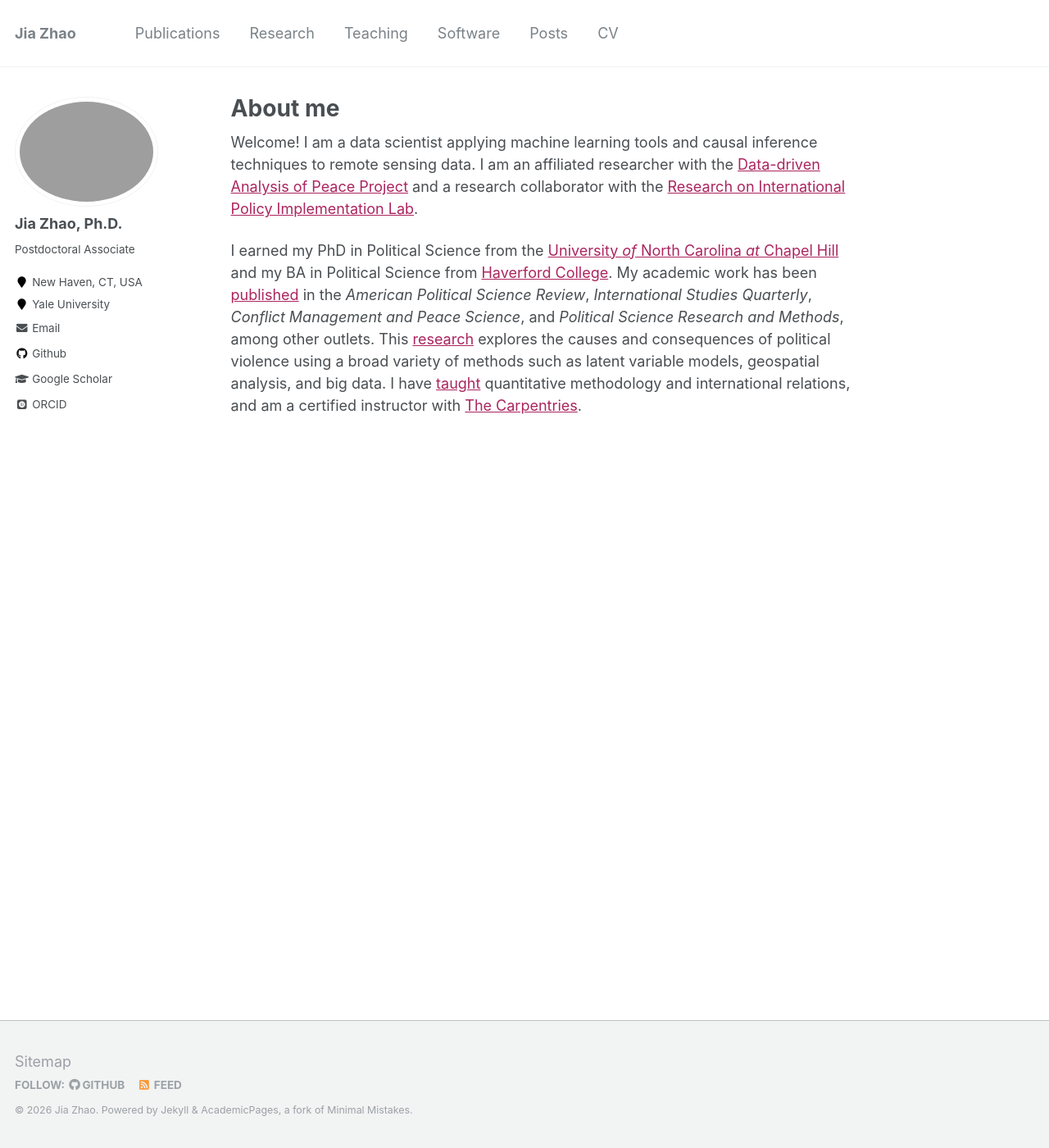
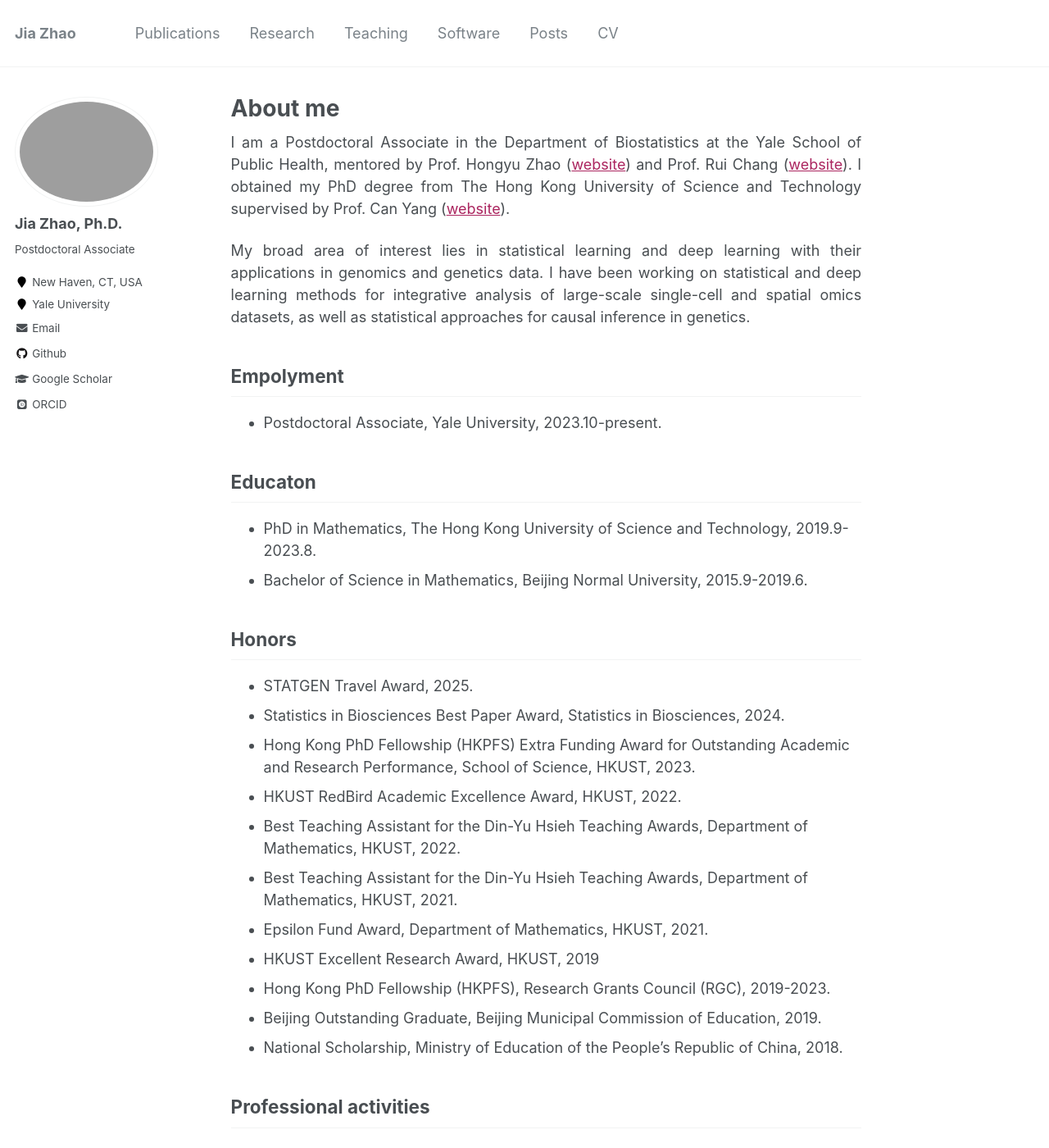
Before and after one commit to jiazhao97/jiazhao97.github.io, a Jekyll site: the page built from _pages/about.md, in a window 1280 px wide and 1400 px high. Shown: the whole window at 82% size. Built offline with Jekyll 4.4.1, drawn with Linux system fonts in a browser that asks for light colours; some web fonts are replaced; some of the changed text lies outside the part shown.

Commit message:
Update about.md

```diff
--- a/_pages/about.md
+++ b/_pages/about.md
@@ -8,21 +8,42 @@ redirect_from:
   - /about.html
 ---
 
-Welcome! I am a data scientist applying machine learning tools and causal
-inference techniques to remote sensing data. I am an affiliated
-researcher with the [Data-driven Analysis of Peace Project](https://dapp-lab.org)
-and a research collaborator with the
-[Research on International Policy Implementation Lab](https://bridgingthegapproject.org/ripil).
 
-I earned my PhD in Political Science from the
-[University *of* North Carolina *at* Chapel Hill](https://www.unc.edu) and my
-BA in Political Science from [Haverford College](https://www.haverford.edu).
-My academic work has been [published](publications) in the
-*American Political Science Review*, *International Studies Quarterly*,
-*Conflict Management and Peace Science*, and
-*Political Science Research and Methods*, among other outlets. This
-[research](research) explores the causes and consequences of political violence
-using a broad variety of methods such as latent variable models, geospatial
-analysis, and big data. I have [taught](teaching) quantitative methodology and
-international relations, and am a certified instructor with
-[The Carpentries](https://carpentries.org).
+<p style="text-align: justify">
+I am a Postdoctoral Associate in the Department of Biostatistics at the Yale School of Public Health, mentored by Prof. Hongyu Zhao (<a href="https://zhaocenter.org/index.html">website</a>) and Prof. Rui Chang (<a href="https://medicine.yale.edu/profile/rui-chang/">website</a>). I obtained my PhD degree from The Hong Kong University of Science and Technology supervised by Prof. Can Yang (<a href="https://sites.google.com/site/eeyangc/">website</a>).
+</p>
+
+<p style="text-align: justify">
+My broad area of interest lies in statistical learning and deep learning with their applications in genomics and genetics data. I have been working on statistical and deep learning methods for integrative analysis of large-scale single-cell and spatial omics datasets, as well as statistical approaches for causal inference in genetics.
+</p>
+
+
+Empolyment
+------
+* Postdoctoral Associate, Yale University, 2023.10-present.
+
+
+Educaton
+------
+* PhD in Mathematics, The Hong Kong University of Science and Technology, 2019.9-2023.8.
+* Bachelor of Science in Mathematics, Beijing Normal University, 2015.9-2019.6.
+
+
+Honors
+------
+* STATGEN Travel Award, 2025.
+* Statistics in Biosciences Best Paper Award, Statistics in Biosciences, 2024.
+* Hong Kong PhD Fellowship (HKPFS) Extra Funding Award for Outstanding Academic and Research Performance, School of Science, HKUST, 2023.
+* HKUST RedBird Academic Excellence Award, HKUST, 2022.
+* Best Teaching Assistant for the Din-Yu Hsieh Teaching Awards, Department of Mathematics, HKUST, 2022.
+* Best Teaching Assistant for the Din-Yu Hsieh Teaching Awards, Department of Mathematics, HKUST, 2021.
+* Epsilon Fund Award, Department of Mathematics, HKUST, 2021.
+* HKUST Excellent Research Award, HKUST, 2019
+* Hong Kong PhD Fellowship (HKPFS), Research Grants Council (RGC), 2019-2023.
+* Beijing Outstanding Graduate, Beijing Municipal Commission of Education, 2019.
+* National Scholarship, Ministry of Education of the People's Republic of China, 2018.
+
+
+Professional activities
+------
+* Reviewer for *Genome Research*, *Annals of Applied Statistics*, *Journal of Translational Medicine*, *Computational and Structural Biotechnology Journal*, *Human Genomics*, and *Bioinformatics Advances*.
```
